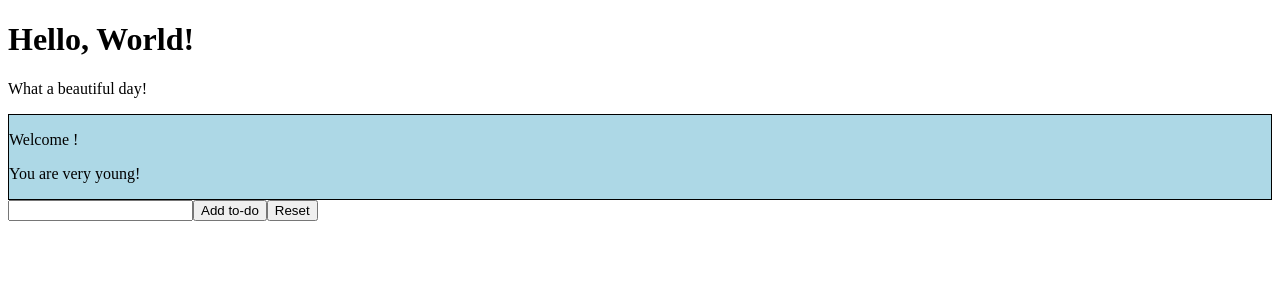
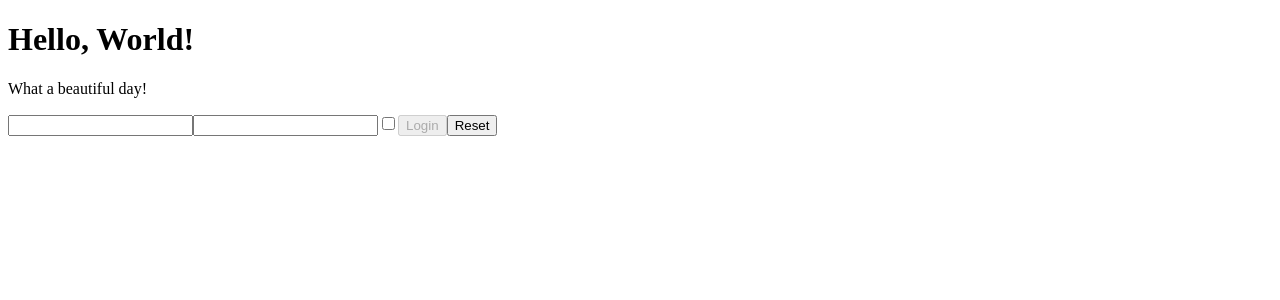
Before and after one commit to cicciocara/React-exercises, a React (Create React App) app in the folder react-exercises/: page / in a window 1280 px wide. Shown: the top 300 px of the page. Built offline with nearby package versions, Linux system fonts and the light colour scheme.

Commit message:
feat/exercise styling-components-03 completed

```diff
--- a/react-exercises/src/App.js
+++ b/react-exercises/src/App.js
@@ -14,8 +14,7 @@ export class App extends React.Component {
     return (
       <div>
         <Hello />
-        <Welcome />
-        <TodoList />
+        <Login />
       </div>
     );
   }
--- a/react-exercises/src/Login.js
+++ b/react-exercises/src/Login.js
@@ -1,5 +1,6 @@
-/*Add a "reset" button to the Login component that clears
-the content of all three inputs when clicked.*/
+/*Modify the Login component from Forms 03
+ so that the "login" button background color is "red"
+  when the inputted password's length is shorter than 8 characters, green otherwise.*/
 
 import React from 'react';
 
@@ -33,13 +34,21 @@ export class Login extends React.Component {
   };
 
   render() {
+    const loginBackColor = {
+      backgroundColor: this.state.password.length < 8 ? 'red' : 'green',
+    };
+
     return (
       <div>
         <input name='username' value={this.state.username} onChange={this.handleInput}></input>
         <input name='password' type='password' value={this.state.password} onChange={this.handleInput}></input>
         <input name='remember' type='checkbox' checked={this.state.remember} onChange={this.handleInput}></input>
         {(!this.state.username || !this.state.password) && <button disabled={true}>Login</button>}
-        {this.state.username && this.state.password && <button onClick={this.onLogin}>Login</button>}
+        {this.state.username && this.state.password && (
+          <button onClick={this.onLogin} style={loginBackColor}>
+            Login
+          </button>
+        )}
         <button onClick={this.handleReset}>Reset</button>
       </div>
     );
```
